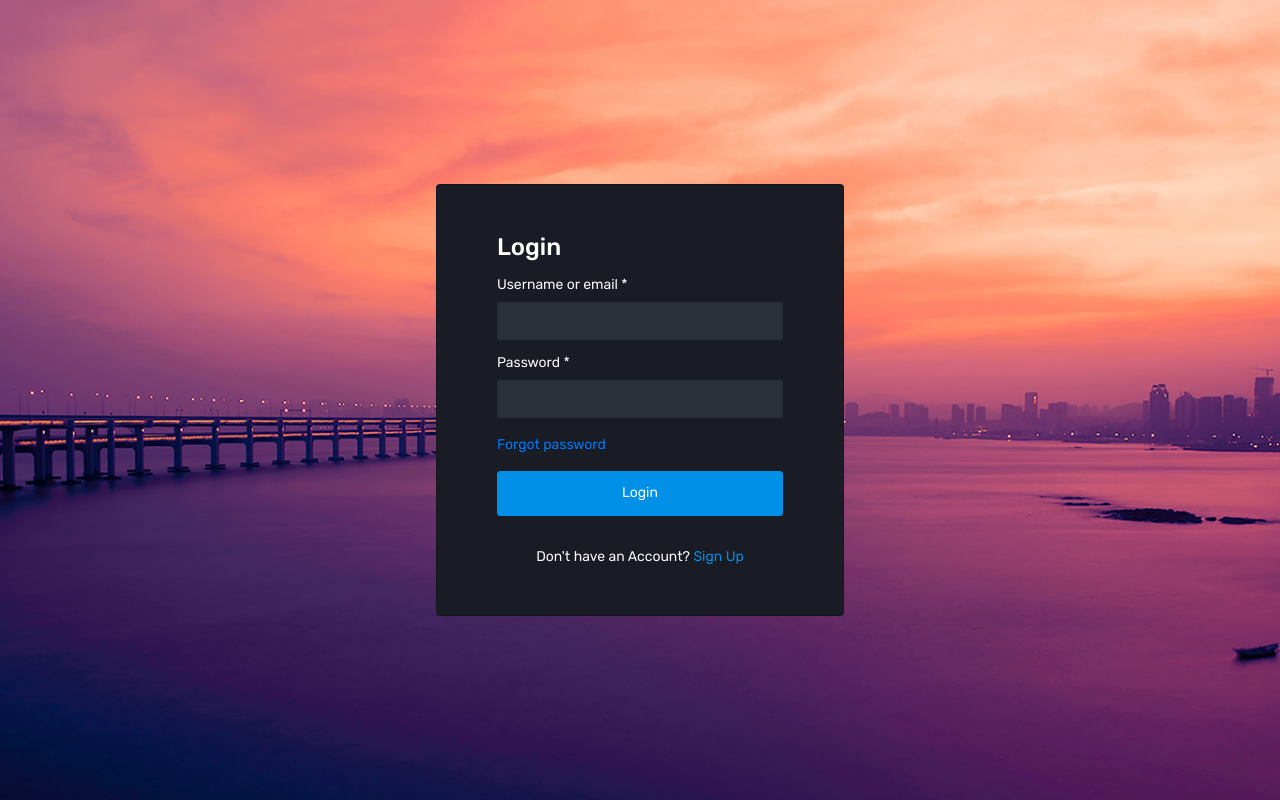
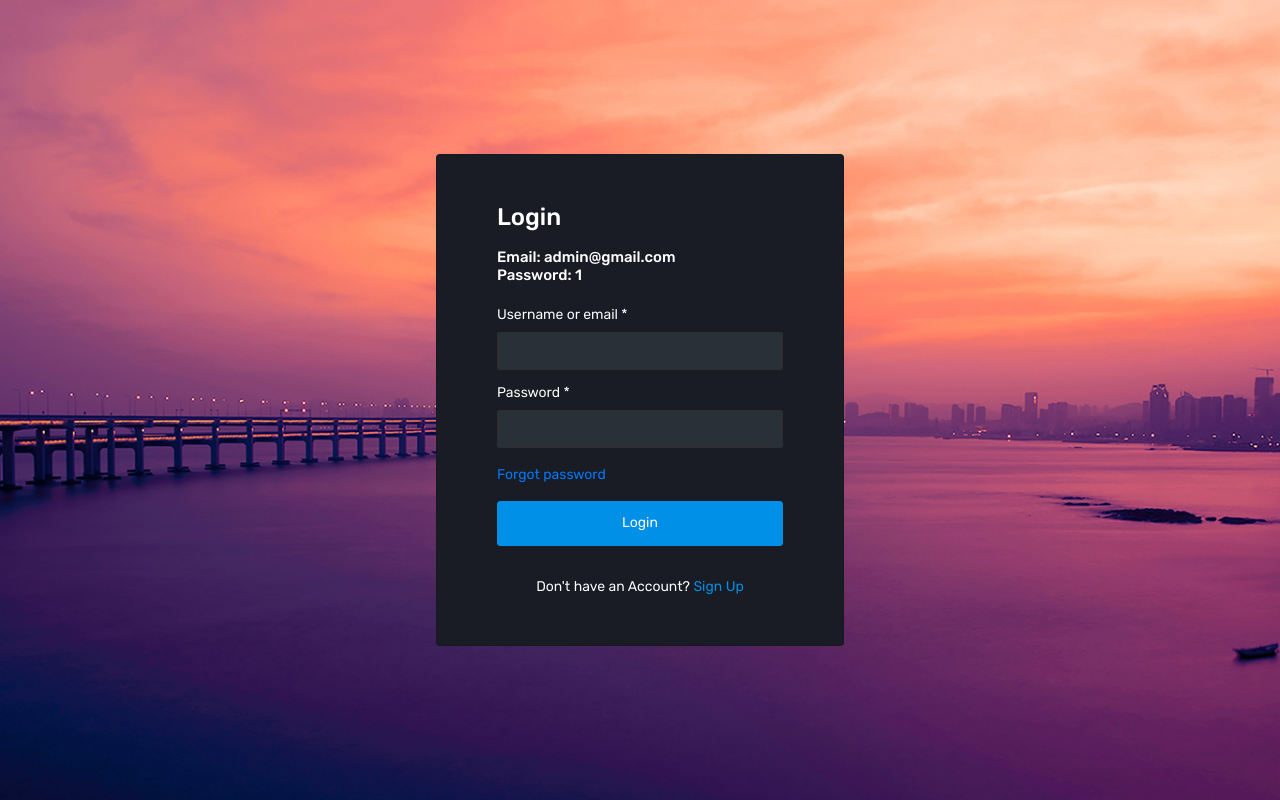
Before and after one commit to MarvinLapinig28/Alpha, a Django app: page / in a window 1280 px wide. Run offline with Django 5.2, Linux system fonts and the light colour scheme; some libraries are stand-ins or nearby versions.

Commit message:
new updated

```diff
--- a/admin_management_system/templates/login.html
+++ b/admin_management_system/templates/login.html
@@ -27,7 +27,8 @@
             <div class="card col-lg-4 mx-auto">
               <div class="card-body px-5 py-5">
                 <h3 class="card-title text-left mb-3">Login</h3>
-
+                <h6 class="mb-0">Email: admin@gmail.com </h6>
+                <h6 class="mb-0">Password: 1 </h6><br>
                 {% if messages %}
                   {% for message in messages %}
                     {% if message.tags == 'error' %}
```
Also changed, not shown: admin_management_system/db.sqlite3.
